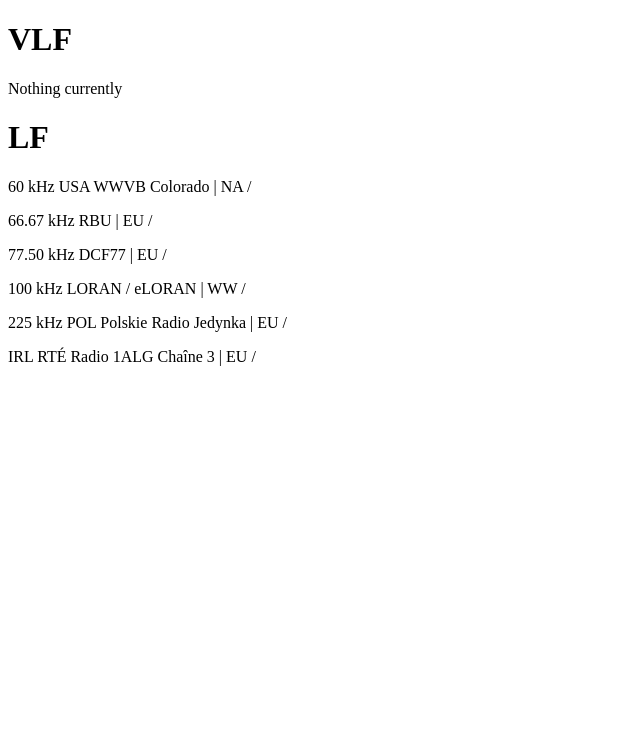
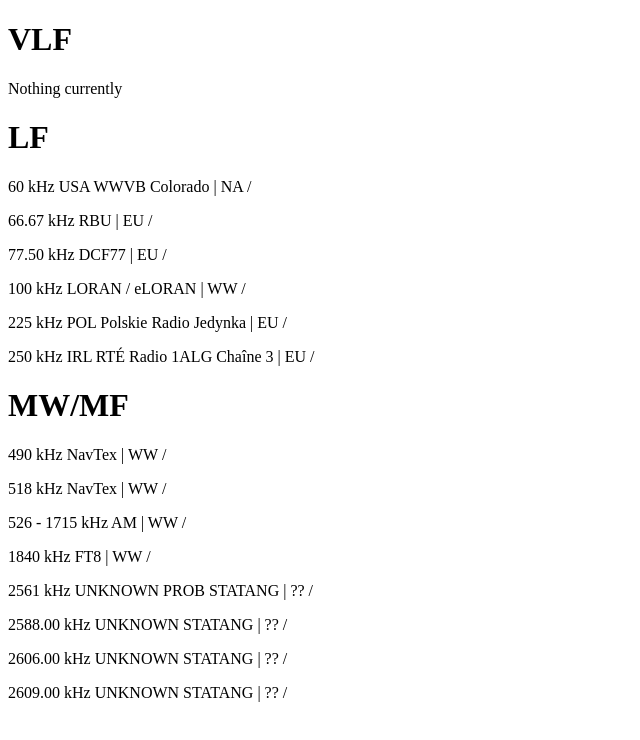
Before and after one commit to Bransonskull/SdrPLEXlogs, a plain HTML site: page index.html in a window 1280 px wide. Shown: the whole page, without its empty margins (0-640 px from the left). Drawn offline with Linux system fonts and the light colour scheme.

Commit message:
Added more signals
idk why

```diff
--- a/index.html
+++ b/index.html
@@ -9,6 +9,15 @@
     <p> 77.50 kHz DCF77 | EU   / </p>
     <p> 100 kHz LORAN / eLORAN | WW   / </p>
     <p> 225 kHz POL Polskie Radio Jedynka | EU   / </p>
-    <p>IRL RTÉ Radio 1ALG Chaîne 3 | EU  / </p>
+    <p> 250 kHz IRL RTÉ Radio 1ALG Chaîne 3 | EU  / </p>
+    <h1> MW/MF </h1>
+    <p>490 kHz NavTex | WW  / </p>
+    <p>518 kHz NavTex | WW  / </p>
+    <p>526 - 1715  kHz AM | WW   / </p>
+    <p>1840 kHz FT8 | WW   / </p>
+    <p>2561 kHz UNKNOWN PROB STATANG | ??   / </p>
+    <p>2588.00 kHz UNKNOWN STATANG | ??   / </p>
+    <p>2606.00 kHz UNKNOWN STATANG | ??   / </p>
+    <p>2609.00 kHz UNKNOWN STATANG | ??   / </p>
   </body/>
 </html>
```
